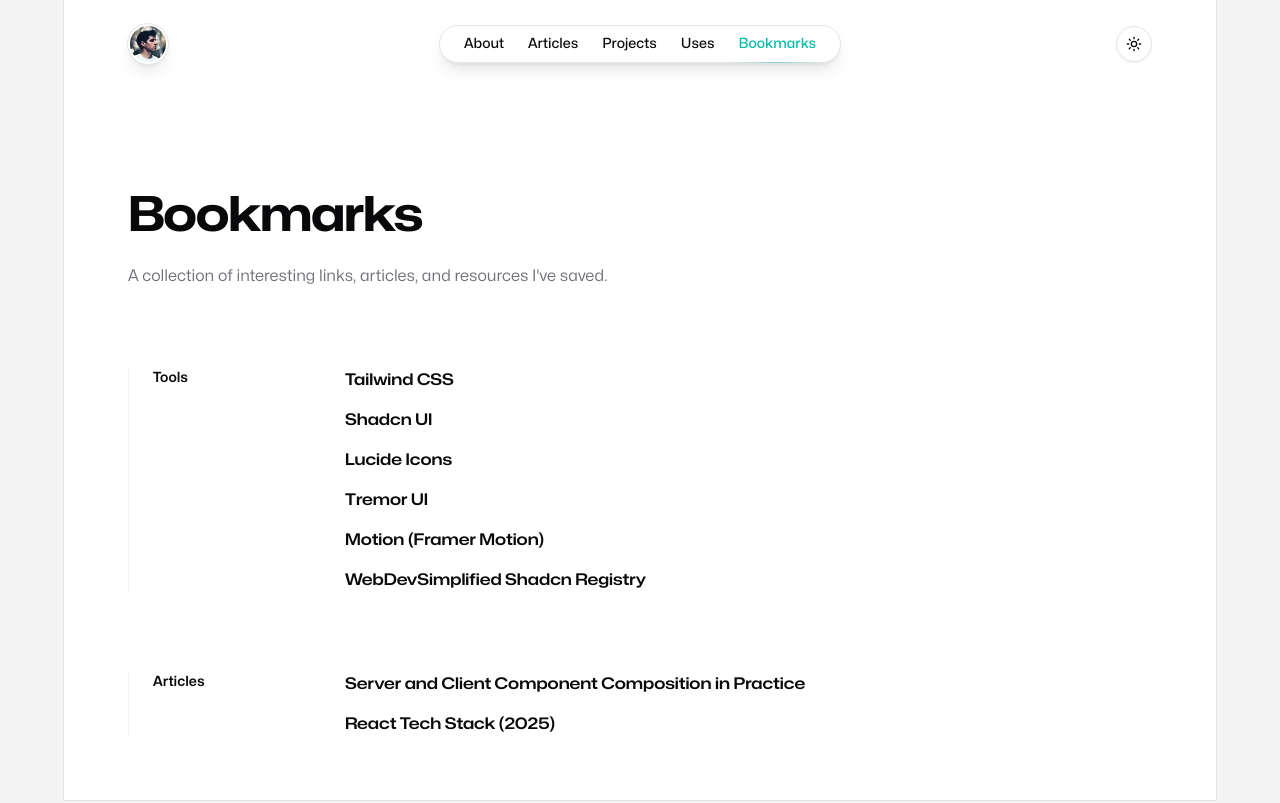
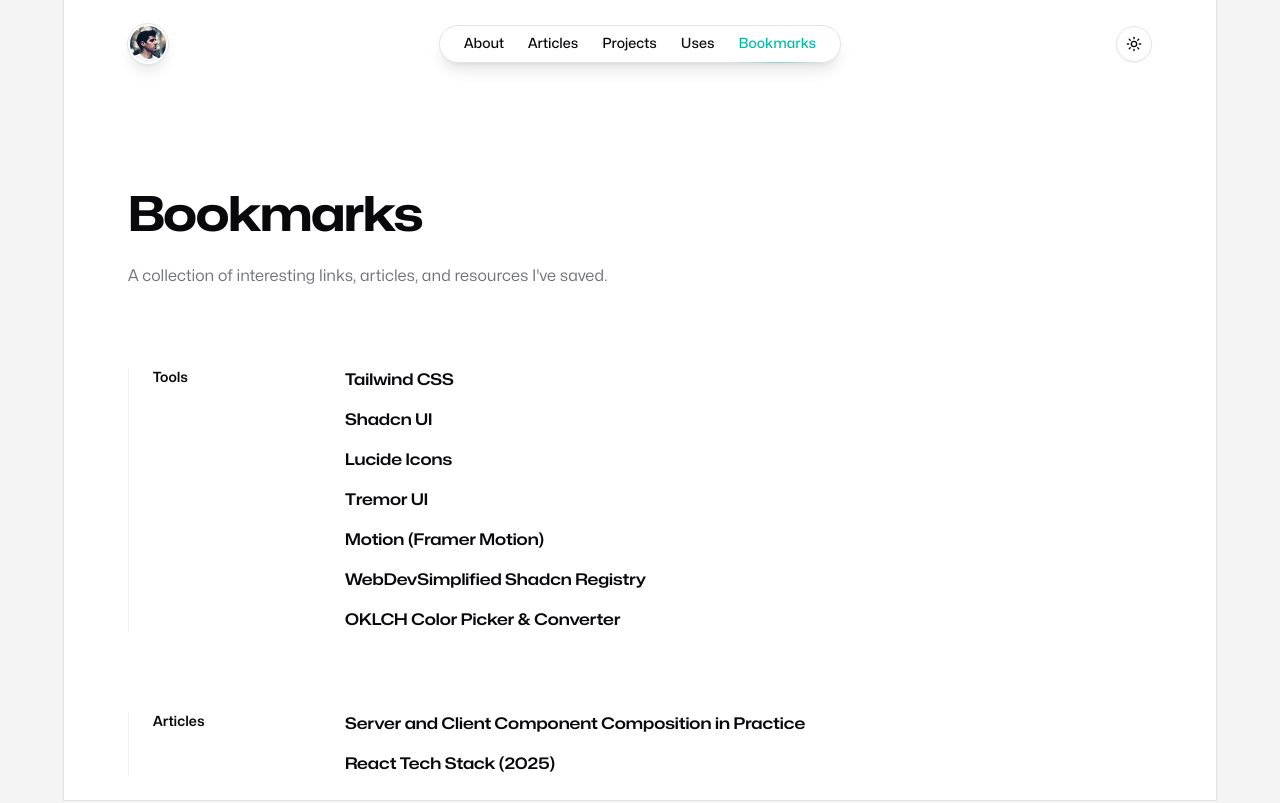
Before and after one commit to fikrirakala/spotlight, a Next.js app: page /bookmarks in a window 1280 px wide. Shown: the top 803 px of the page. Built offline with nearby package versions, Linux system fonts and the light colour scheme.

Commit message:
Update Bookmarks

```diff
--- a/src/app/bookmarks/sections/tools.mdx
+++ b/src/app/bookmarks/sections/tools.mdx
@@ -7,4 +7,7 @@
   <BookmarkLink href="https://wds-shadcn-registry.netlify.app/">
     WebDevSimplified Shadcn Registry
   </BookmarkLink>
+  <BookmarkLink href="https://oklch.com/">
+    OKLCH Color Picker & Converter
+  </BookmarkLink>
 </Bookmarks>
```
